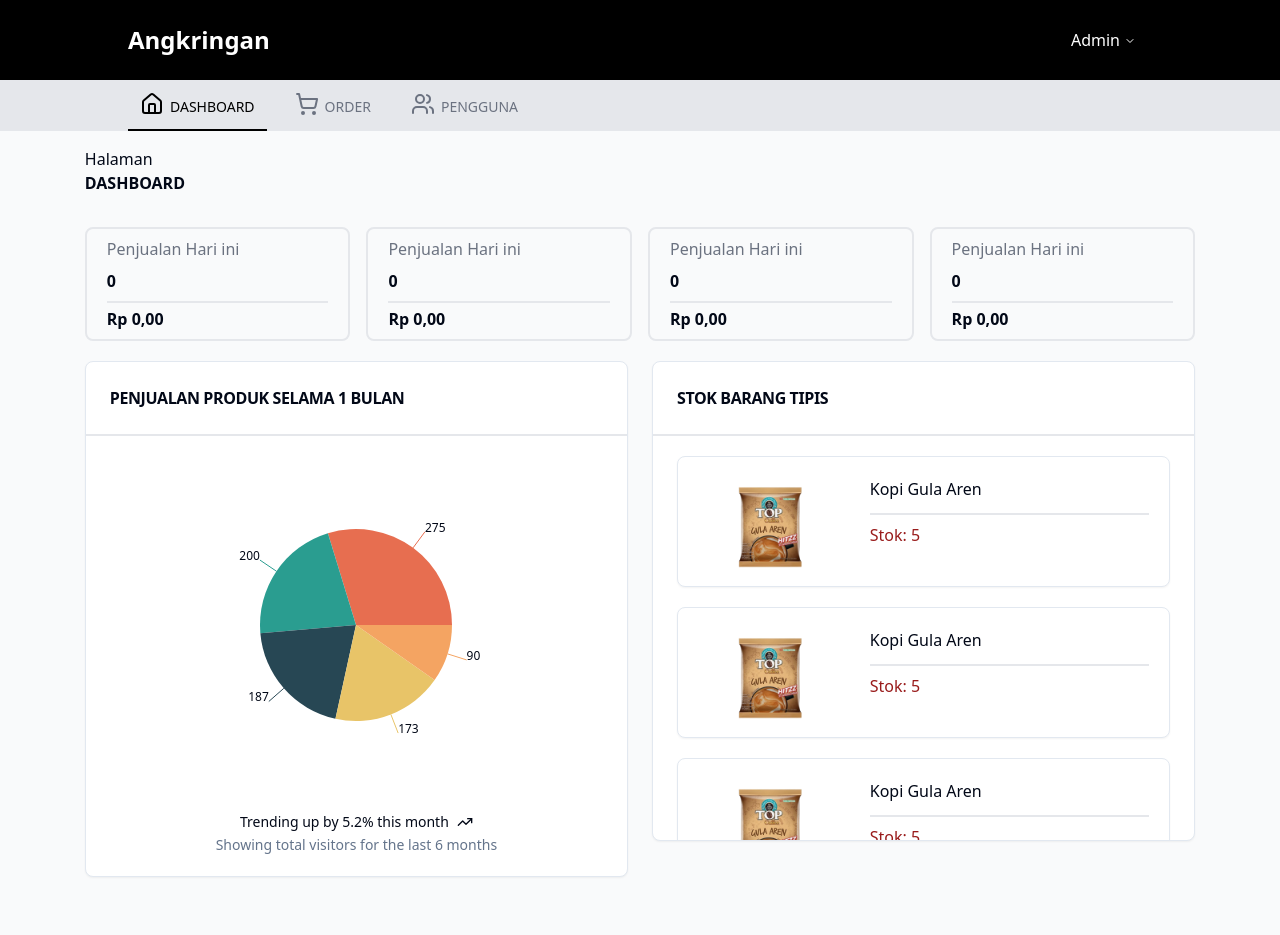
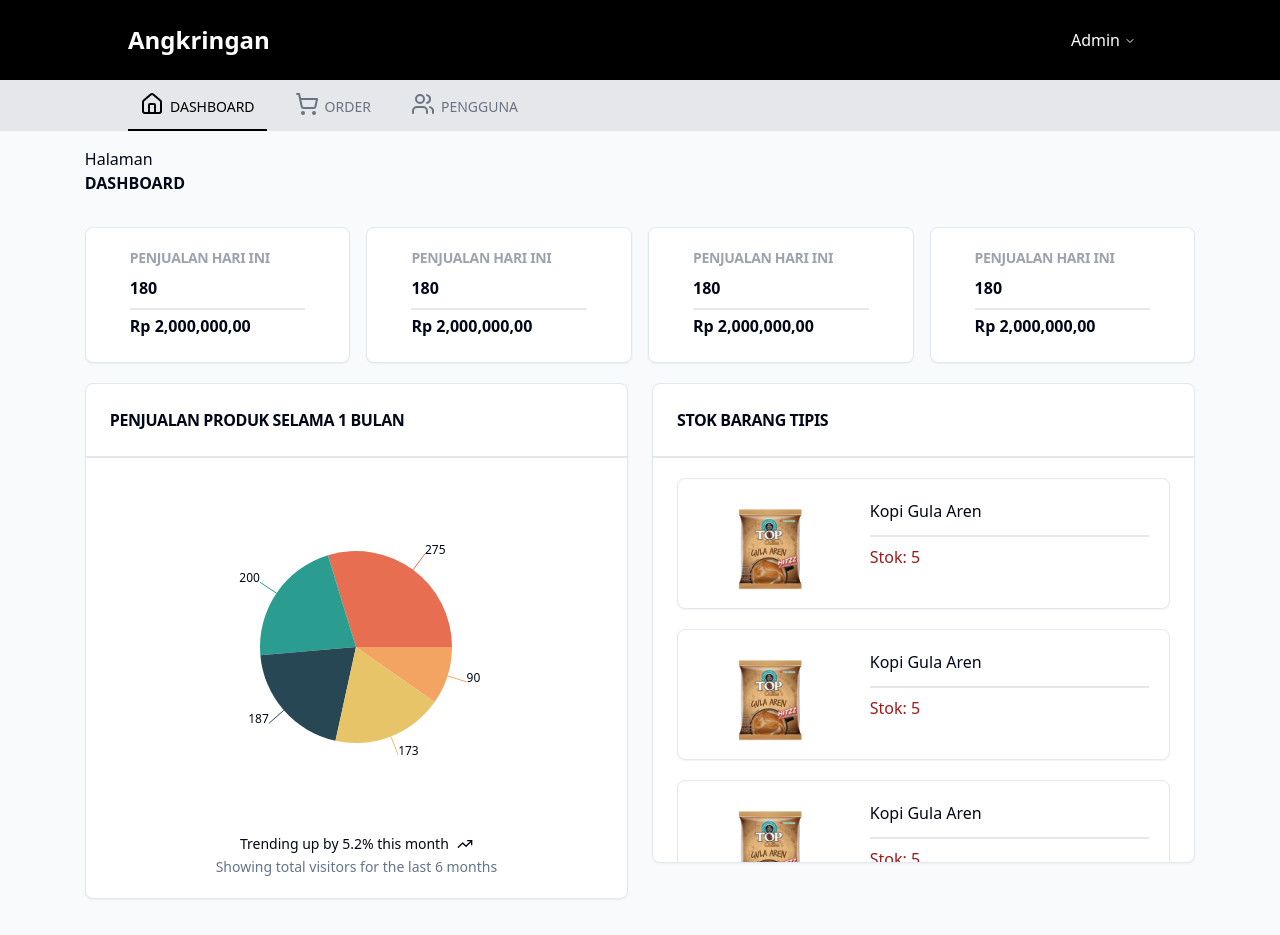
Before and after one commit to rifkyhilman/Angkringan-client, a React (Vite) app: page /dashboard in a window 1280 px wide. Before the commit the page ends 913 px from the top, so only its background shows below. Built offline with nearby package versions, Linux system fonts and the light colour scheme.

Commit message:
:lipstick: Edit UI card sale
edit UI card sale

```diff
--- a/src/components/CardLimitStock.jsx
+++ b/src/components/CardLimitStock.jsx
@@ -12,7 +12,7 @@ const CardLimitStock = () => {
             <CardHeader className="border-b-2 border-b-gray-200">
                 <CardTitle className="text-md font-bold">STOK BARANG TIPIS</CardTitle>
             </CardHeader>
-            <CardContent className="flex-1 pb-0 overflow-y-auto no-scrollbar">
+            <CardContent className="flex-1 overflow-y-auto no-scrollbar">
                 <Card className="mt-5 pr-5 pt-5 h-[8.2rem]">
                 <div className="grid grid-flow-col grid-rows-3 gap-2">
                     <div className="row-span-3 mx-auto">
--- a/src/components/CardSale.jsx
+++ b/src/components/CardSale.jsx
@@ -1,16 +1,25 @@
+import {
+    Card,
+    CardContent,
+    CardHeader,
+    CardTitle,
+  } from "@/components/ui/card"
+
 const CardSale = () => {
     return(
-        <div className="border-2 border-gray-200 rounded-lg px-5 py-2">
-            <div className="text-gray-500 mb-2">
-                <p>Penjualan Hari ini</p>
-            </div>
-            <div className=" font-bold border-b-2 border-b-gray-200 pb-2">
-                <p>0</p>
-            </div>
-            <div className="font-bold mt-1">
-                <p>Rp 0,00</p>
-            </div>
-      </div>
+        <Card className="px-5 pt-3">
+            <CardHeader className= "py-2">
+                <CardTitle className="text-sm text-gray-400 uppercase">Penjualan Hari ini</CardTitle>
+            </CardHeader>
+            <CardContent className="font-bold">
+                <div className="border-b-2 border-b-gray-200 pb-2">
+                    <p>180</p>
+                </div>
+                <div className="mt-1">
+                    <p>Rp 2,000,000,00</p>
+                </div>
+            </CardContent>
+        </Card>
     )
 }
 
```
